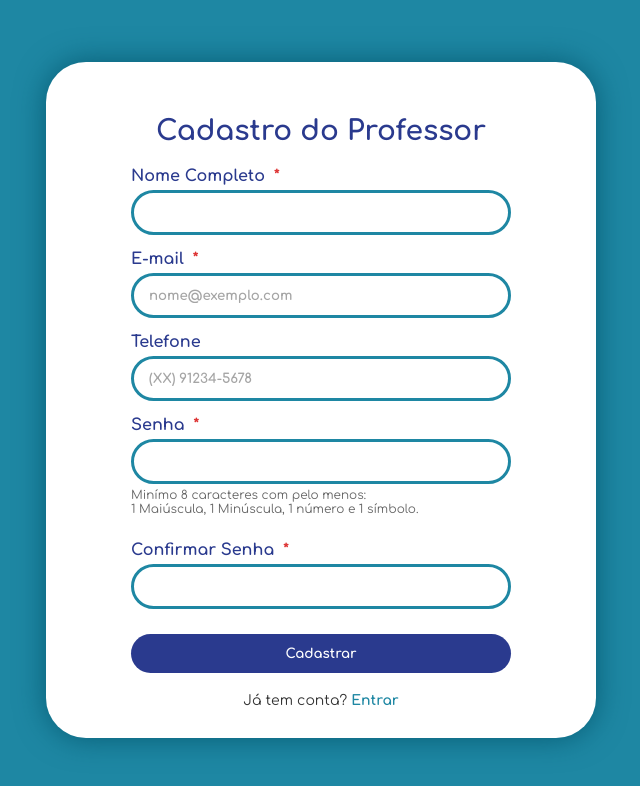
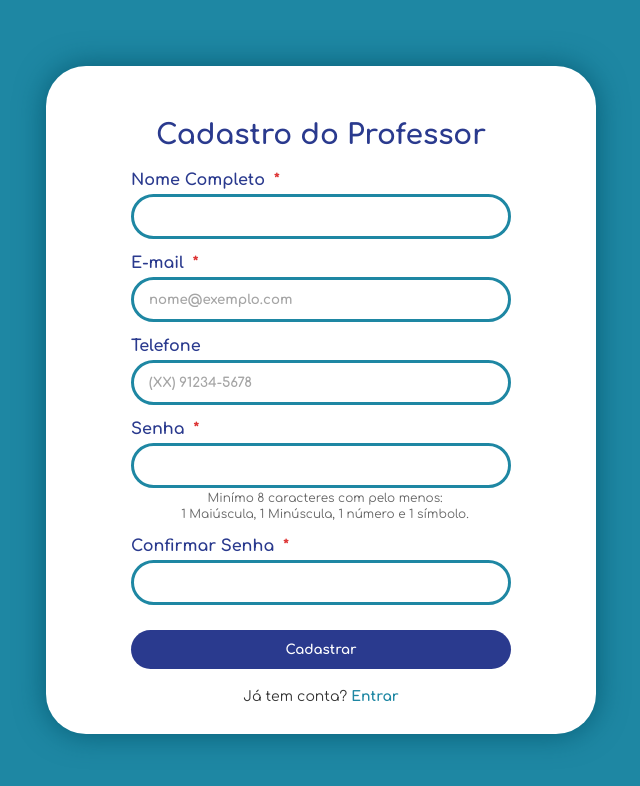
Before and after one commit to sfmonteiro/ES-PI2-2025-103-G09, a website: page Cadastro PI/PI.html in a window 1280 px wide. Shown: the whole page, without its empty margins (319-959 px from the left). Drawn offline with Linux system fonts and the light colour scheme.

Commit message:
Update style.css

```diff
--- a/Cadastro PI/style.css
+++ b/Cadastro PI/style.css
@@ -65,7 +65,17 @@ form {
     font-weight: bold;
     color: rgb(165, 165, 165);
 }
-
+.form-group .hint {
+  display: block;
+  font-size: 12px;
+  color: #666;
+  margin-top: 3px;
+  margin-bottom: 0;
+  line-height: 1.3;
+  text-align: center;
+  padding-left: 8px;
+  max-width: 380px;
+}
 /* Foco nos campos */
 .form-group input:focus {
     border-color: #6db0c1;
```
